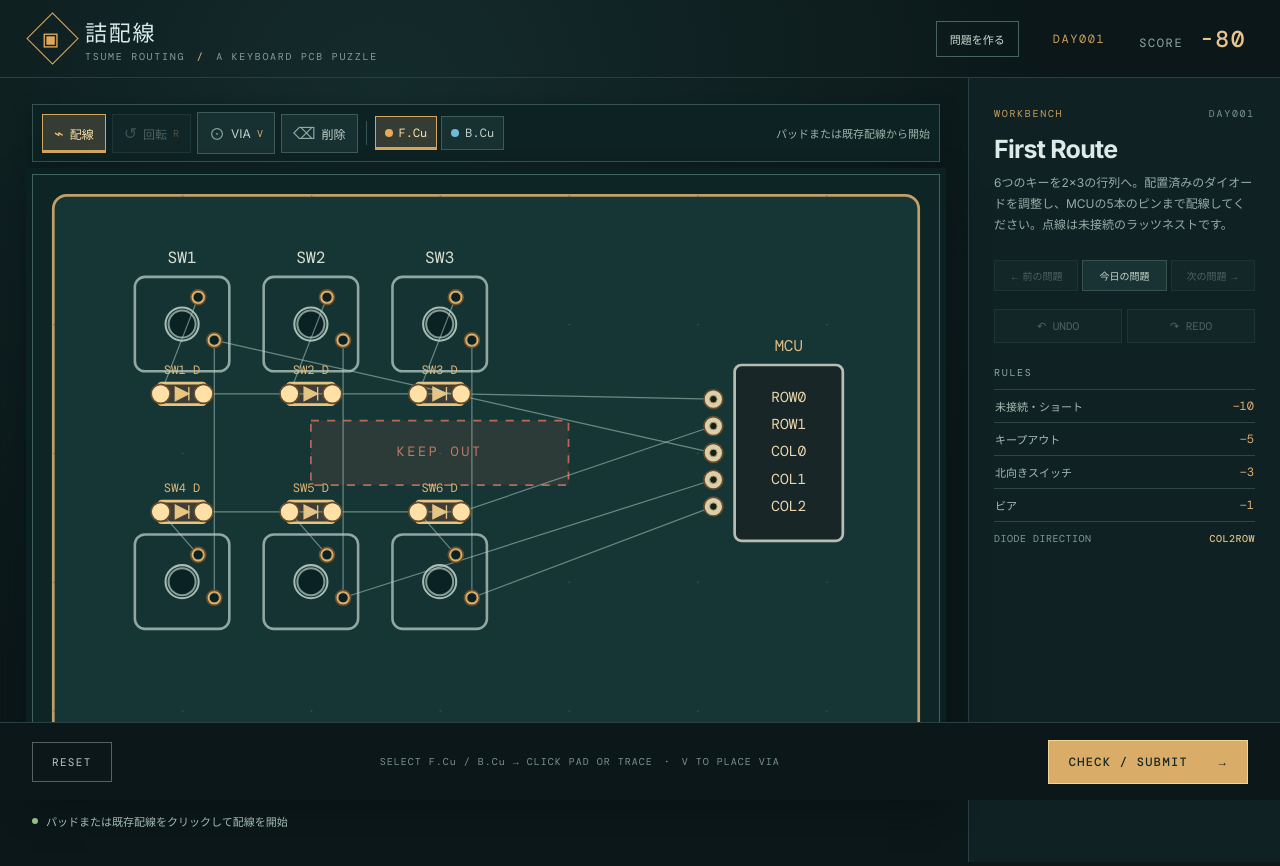
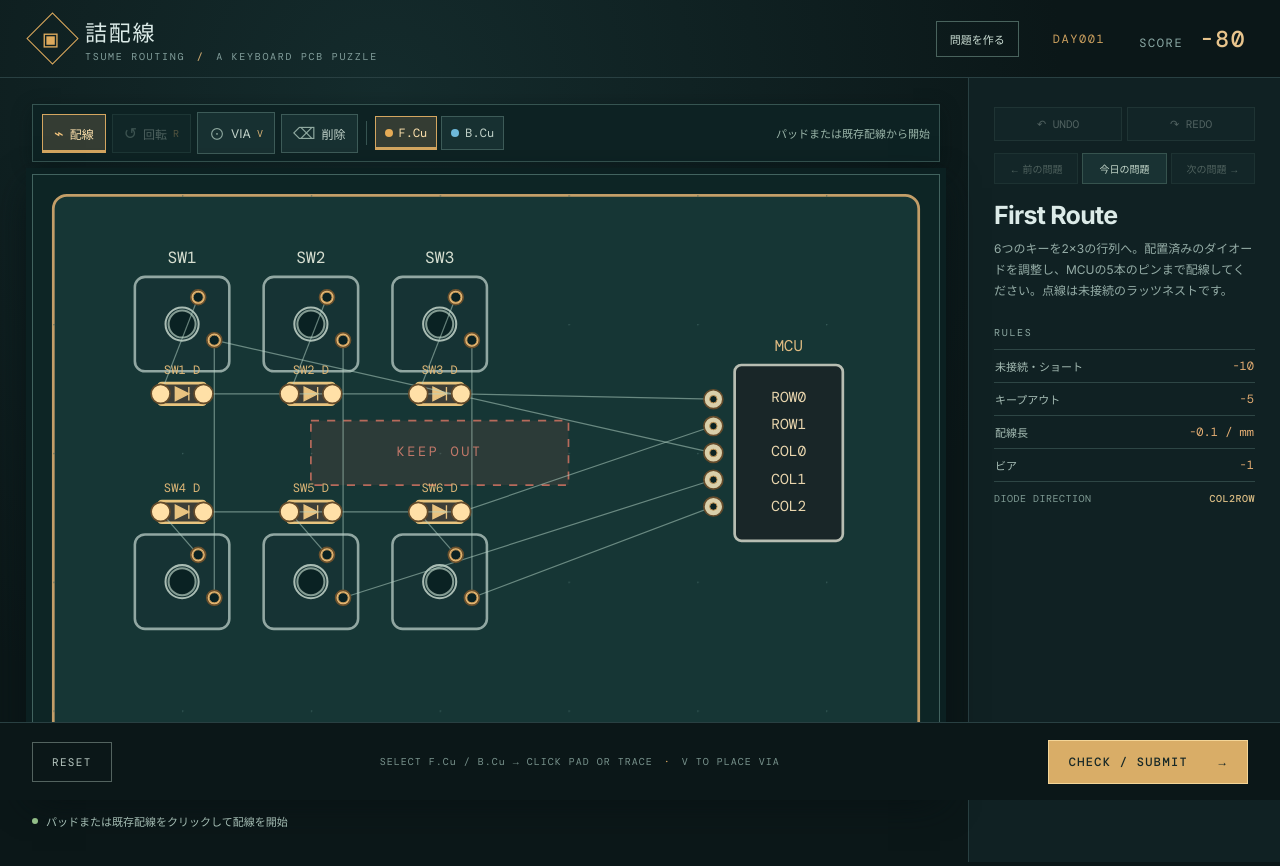
Before and after one commit to hringdrifi/tsume-routing, a React (Vite) app: page / in a window 1280 px wide. Shown: the top 866 px of the page. Built offline with nearby package versions, Linux system fonts and the light colour scheme.

Commit message:
Score routes by length

```diff
--- a/src/App.tsx
+++ b/src/App.tsx
@@ -256,9 +256,9 @@ export default function App(){
       </svg><div className="canvas-hint"><span className="desktop-hint">ホイール: ズーム <span>·</span> 中ボタン: パン</span><span className="touch-hint">1本指: パン <span>·</span> 2本指: 拡大・縮小 <span>·</span> タップ: 操作</span> <span>·</span> Esc: 中断</div></div>
       <div className="status"><span className="status-led"/>{notice}<span className="coords">{cursor?`${cursor.x}, ${cursor.y} mm`:''}</span></div>
     </section>
-    <aside><div className="panel-title">WORKBENCH <span>{puzzle.id.toUpperCase()}</span></div><h2>{puzzle.title}</h2><p className="panel-intro">{puzzle.switches.length}つのキーを{puzzle.matrix.rows}×{puzzle.matrix.cols}の行列へ。配置済みのダイオードを調整し、MCUの{puzzle.mcu.pins.length}本のピンまで配線してください。点線は未接続のラッツネストです。</p>{dayNumber>0&&<div className="daily-nav"><button disabled={dayNumber<=1} onClick={()=>navigateDay(dayNumber-1)}>← 前の問題</button><button onClick={()=>navigateDay(todayNumber())}>今日の問題</button><button disabled={dayNumber>=todayNumber()} onClick={()=>navigateDay(dayNumber+1)}>次の問題 →</button></div>}
-      <div className="action-row history-actions"><button className="secondary" onClick={undo} disabled={!past.length}>↶ UNDO</button><button className="secondary" onClick={redo} disabled={!future.length}>↷ REDO</button></div>
-      <div className="section-label">RULES</div><div className="rules"><div><span>未接続・ショート</span><b>−10</b></div><div><span>キープアウト</span><b>−5</b></div><div><span>北向きスイッチ</span><b>−3</b></div><div><span>ビア</span><b>−1</b></div></div><p className="direction">DIODE DIRECTION <b>{puzzle.matrix.diodeDirection}</b></p>
+    <aside><div className="action-row history-actions"><button className="secondary" onClick={undo} disabled={!past.length}>↶ UNDO</button><button className="secondary" onClick={redo} disabled={!future.length}>↷ REDO</button></div>{dayNumber>0&&<div className="daily-nav"><button disabled={dayNumber<=1} onClick={()=>navigateDay(dayNumber-1)}>← 前の問題</button><button onClick={()=>navigateDay(todayNumber())}>今日の問題</button><button disabled={dayNumber>=todayNumber()} onClick={()=>navigateDay(dayNumber+1)}>次の問題 →</button></div>}
+      <h2>{puzzle.title}</h2><p className="panel-intro">{puzzle.switches.length}つのキーを{puzzle.matrix.rows}×{puzzle.matrix.cols}の行列へ。配置済みのダイオードを調整し、MCUの{puzzle.mcu.pins.length}本のピンまで配線してください。点線は未接続のラッツネストです。</p>
+      <div className="section-label">RULES</div><div className="rules"><div><span>未接続・ショート</span><b>{puzzle.scoring.connectionError}</b></div><div><span>キープアウト</span><b>{puzzle.scoring.keepoutViolation}</b></div><div><span>配線長</span><b>{puzzle.scoring.routeLength} / mm</b></div><div><span>ビア</span><b>{puzzle.scoring.via}</b></div></div><p className="direction">DIODE DIRECTION <b>{puzzle.matrix.diodeDirection}</b></p>
     </aside></main>
     <footer><button className="reset" onClick={()=>{commit(initialState(puzzle));setDraft(null);setSelected(null);setSelectedSwitch(null);setNotice('盤面をリセット')}}>RESET</button><div className="footer-note">SELECT F.Cu / B.Cu → CLICK PAD OR TRACE <span>·</span> V TO PLACE VIA</div><button className="check" onClick={()=>{setResult(true);setNotice(checked.clear?'CLEAR!':'問題箇所を盤面に表示しています')}}>CHECK / SUBMIT <span>→</span></button></footer>
     {result&&<div className="result-backdrop" onClick={()=>setResult(false)}><div className="result-card" onClick={e=>e.stopPropagation()}><button className="close" onClick={()=>setResult(false)}>×</button><div className="eyebrow">{puzzle.id.toUpperCase()} / RESULT</div><h2 className={checked.clear?'clear':'incomplete'}>{checked.clear?'CLEAR':'NOT YET'}</h2><div className="total"><span>TOTAL SCORE</span><strong>{checked.score}</strong></div><div className="result-grid"><div>接続エラー <b>{checked.missing+checked.shorts}</b></div><div>キープアウト <b>{checked.keepout}</b></div><div>ビア <b>{checked.viaCount}</b></div><div>配線長 <b>{checked.length.toFixed(1)} mm</b></div></div>{checked.issues.length>0&&<div className="issue-list">{checked.issues.map((issue,i)=><p key={i} className={issue.fatal?'bad':'warn'}>{issue.message}</p>)}</div>}<button className="continue" onClick={()=>setResult(false)}>盤面に戻る</button></div></div>}
--- a/src/data/day001.json
+++ b/src/data/day001.json
@@ -1,7 +1,6 @@
 {
   "id":"day001","title":"First Route","board":{"width":128,"height":84},
   "matrix":{"rows":2,"cols":3,"diodeDirection":"COL2ROW"},
-  "northRotation":0,
   "switches":[
     {"id":"SW1","x":19.05,"y":19.05,"rotation":90,"row":0,"col":0},
     {"id":"SW2","x":38.1,"y":19.05,"rotation":90,"row":0,"col":1},
@@ -15,5 +14,5 @@
     {"number":3,"role":"COL0"},{"number":4,"role":"COL1"},{"number":5,"role":"COL2"}
   ]},
   "keepouts":[{"id":"KO1","type":"rect","x":38.1,"y":33.3375,"width":38.1,"height":9.525}],
-  "scoring":{"base":100,"connectionError":-10,"keepoutViolation":-5,"northSwitch":-3,"via":-1}
+  "scoring":{"base":100,"connectionError":-10,"keepoutViolation":-5,"routeLength":-0.1,"via":-1}
 }
--- a/src/lib/engine.ts
+++ b/src/lib/engine.ts
@@ -28,7 +28,6 @@ export function evaluate(p:Puzzle,state:BoardState):Result {
     for(const t of state.traces)for(let i=1;i<t.nodes.length;i++)if(t.nodes[i].layer!==t.nodes[i-1].layer&&pointInRect(t.nodes[i],k)){keepout++;issues.push({kind:'keepout',message:`ビアが ${k.id} に侵入`,point:t.nodes[i],fatal:false})}
     for(const d of state.diodes)if(d.position&&pointInRect(d.position,k)){keepout++;issues.push({kind:'keepout',message:`${d.switchId} のダイオードが ${k.id} に侵入`,point:d.position,fatal:false})}
   }
-  const north=p.switches.filter(s=>(state.switchRotations?.[s.id]??s.rotation)===p.northRotation).length
-  const score=p.scoring.base+(missing+shorts)*p.scoring.connectionError+keepout*p.scoring.keepoutViolation+north*p.scoring.northSwitch+viaCount*p.scoring.via
-  return {clear:missing===0&&shorts===0,score,viaCount,length,issues,missing,shorts,keepout,north}
+  const score=Math.round((p.scoring.base+(missing+shorts)*p.scoring.connectionError+keepout*p.scoring.keepoutViolation+length*p.scoring.routeLength+viaCount*p.scoring.via)*10)/10
+  return {clear:missing===0&&shorts===0,score,viaCount,length,issues,missing,shorts,keepout}
 }
--- a/src/lib/model.ts
+++ b/src/lib/model.ts
@@ -6,11 +6,12 @@ export type Rotation = 0 | 90 | 180 | 270
 export type Puzzle = {
   id:string; title:string; board:{width:number;height:number};
   matrix:{rows:number;cols:number;diodeDirection:'COL2ROW'|'ROW2COL'};
-  northRotation:Rotation;
+  /** @deprecated Retained only so previously shared puzzle JSON remains editable. */
+  northRotation?:Rotation;
   switches:{id:string;x:number;y:number;rotation:Rotation;row:number;col:number}[];
   mcu:{x:number;y:number;pins:{number:number;role:string}[]};
   keepouts:{id:string;type:'rect';x:number;y:number;width:number;height:number}[];
-  scoring:{base:number;connectionError:number;keepoutViolation:number;northSwitch:number;via:number};
+  scoring:{base:number;connectionError:number;keepoutViolation:number;routeLength:number;via:number};
 }
 export type Diode = { switchId:string; position:Point|null; rotation:Rotation }
 export type RouteNode = Point & {layer:Layer}
@@ -18,7 +19,7 @@ export type Trace = {id:string;nodes:RouteNode[]}
 export type BoardState = {diodes:Diode[];traces:Trace[];switchRotations:Record<string,Rotation>}
 export type Pad = Point & {id:string;label:string;net:string;kind:'switch'|'diode'|'mcu'}
 export type Issue = {kind:'disconnected'|'short'|'keepout'|'diode';message:string;point:Point;fatal:boolean}
-export type Result = {clear:boolean;score:number;viaCount:number;length:number;issues:Issue[];missing:number;shorts:number;keepout:number;north:number}
+export type Result = {clear:boolean;score:number;viaCount:number;length:number;issues:Issue[];missing:number;shorts:number;keepout:number}
 function initialDiodes(p:Puzzle):Diode[]{
   const placed:Point[]=[]
   const snapPosition=(point:Point):Point=>{
--- a/src/lib/puzzle.ts
+++ b/src/lib/puzzle.ts
@@ -9,7 +9,7 @@ export function validatePuzzle(input:unknown):Puzzle {
   const positive=(n:number)=>Number.isFinite(n)&&n>0
   const finite=(...ns:number[])=>ns.every(Number.isFinite)
   if (!p || typeof p.id!=='string' || !p.id.trim() || p.id.length>80 || typeof p.title!=='string' || p.title.length>120 || !p.board || !positive(p.board.width) || !positive(p.board.height) || p.board.width>500 || p.board.height>500 || !p.matrix || !['COL2ROW','ROW2COL'].includes(p.matrix.diodeDirection) || !Array.isArray(p.switches) || p.switches.length<1 || p.switches.length>100 || !Array.isArray(p.mcu?.pins) || p.mcu.pins.length>40 || !Array.isArray(p.keepouts) || p.keepouts.length>100 || !p.scoring) throw Error('Invalid puzzle structure')
-  if (!Number.isInteger(p.matrix.rows) || !Number.isInteger(p.matrix.cols) || p.matrix.rows<1 || p.matrix.cols<1 || !rotations.includes(p.northRotation)) throw Error('Invalid matrix')
+  if (!Number.isInteger(p.matrix.rows) || !Number.isInteger(p.matrix.cols) || p.matrix.rows<1 || p.matrix.cols<1) throw Error('Invalid matrix')
   const ids=new Set<string>()
   for (const s of p.switches) {
     if (!s.id || ids.has(s.id) || !rotations.includes(s.rotation) || !Number.isInteger(s.row) || !Number.isInteger(s.col) || s.row<0 || s.row>=p.matrix.rows || s.col<0 || s.col>=p.matrix.cols || !inside(p,{x:s.x-7,y:s.y-7}) || !inside(p,{x:s.x+7,y:s.y+7})) throw Error('Invalid switch')
@@ -22,7 +22,8 @@ export function validatePuzzle(input:unknown):Puzzle {
   for(let i=0;i<p.matrix.rows;i++) if(!roles.has(`ROW${i}`)) throw Error('Missing row MCU pin')
   for(let i=0;i<p.matrix.cols;i++) if(!roles.has(`COL${i}`)) throw Error('Missing col MCU pin')
   for(const k of p.keepouts) if(!k.id || k.type!=='rect' || !positive(k.width) || !positive(k.height) || !finite(k.x,k.y) || !inside(p,{x:k.x,y:k.y}) || !inside(p,{x:k.x+k.width,y:k.y+k.height})) throw Error('Invalid keepout')
-  if(!finite(p.scoring.base,p.scoring.connectionError,p.scoring.keepoutViolation,p.scoring.northSwitch,p.scoring.via))throw Error('Invalid scoring')
+  if(!Number.isFinite(p.scoring.routeLength))(p.scoring as Puzzle['scoring']).routeLength=-.1
+  if(!finite(p.scoring.base,p.scoring.connectionError,p.scoring.keepoutViolation,p.scoring.routeLength,p.scoring.via))throw Error('Invalid scoring')
   return p
 }
 export function inside(p:Puzzle,pt:Point){return pt.x>=0&&pt.y>=0&&pt.x<=p.board.width&&pt.y<=p.board.height}
```
Also changed, not shown: src/style.css, 1 other file (tests, documents, lock files or other folders).
